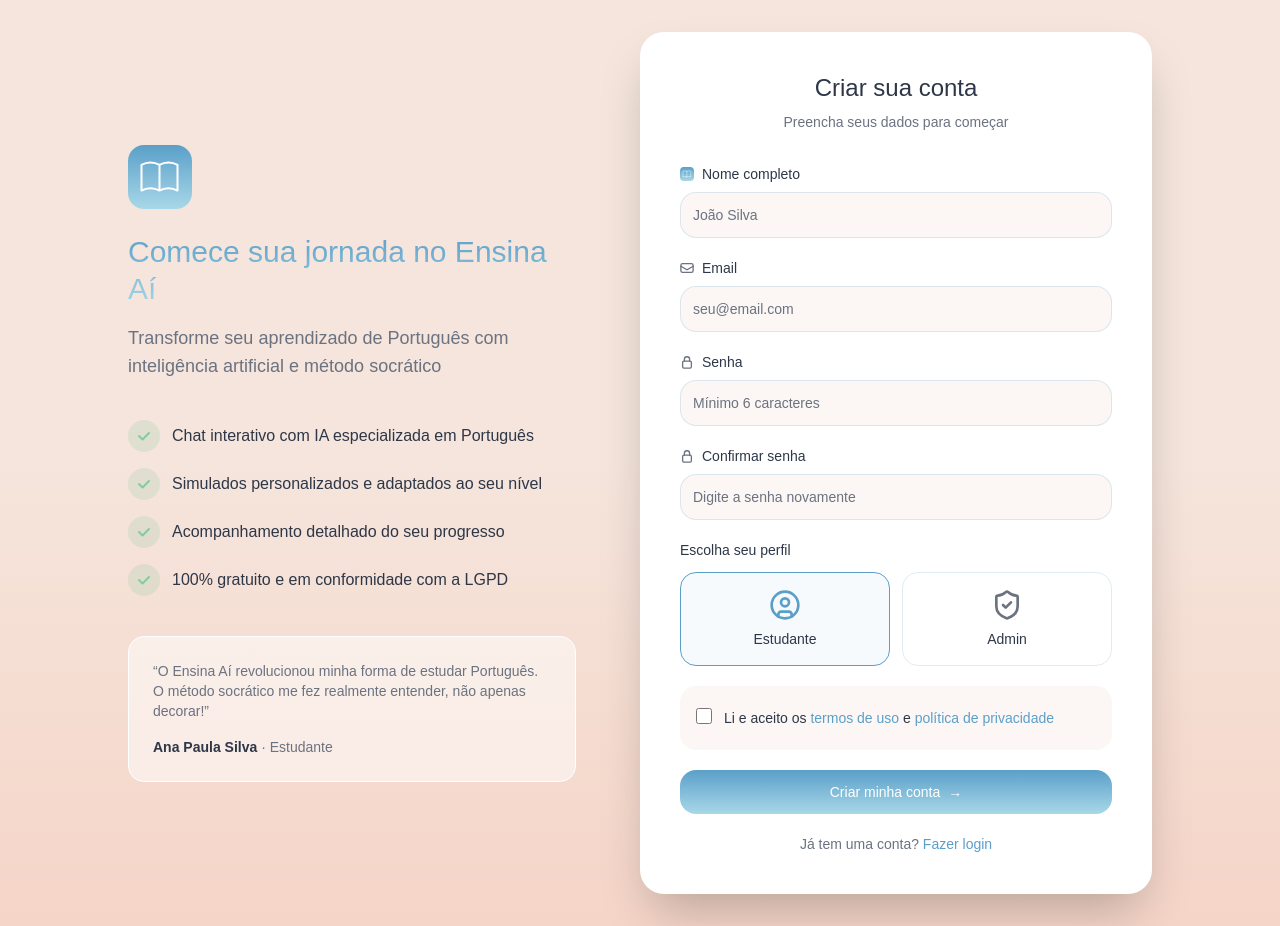
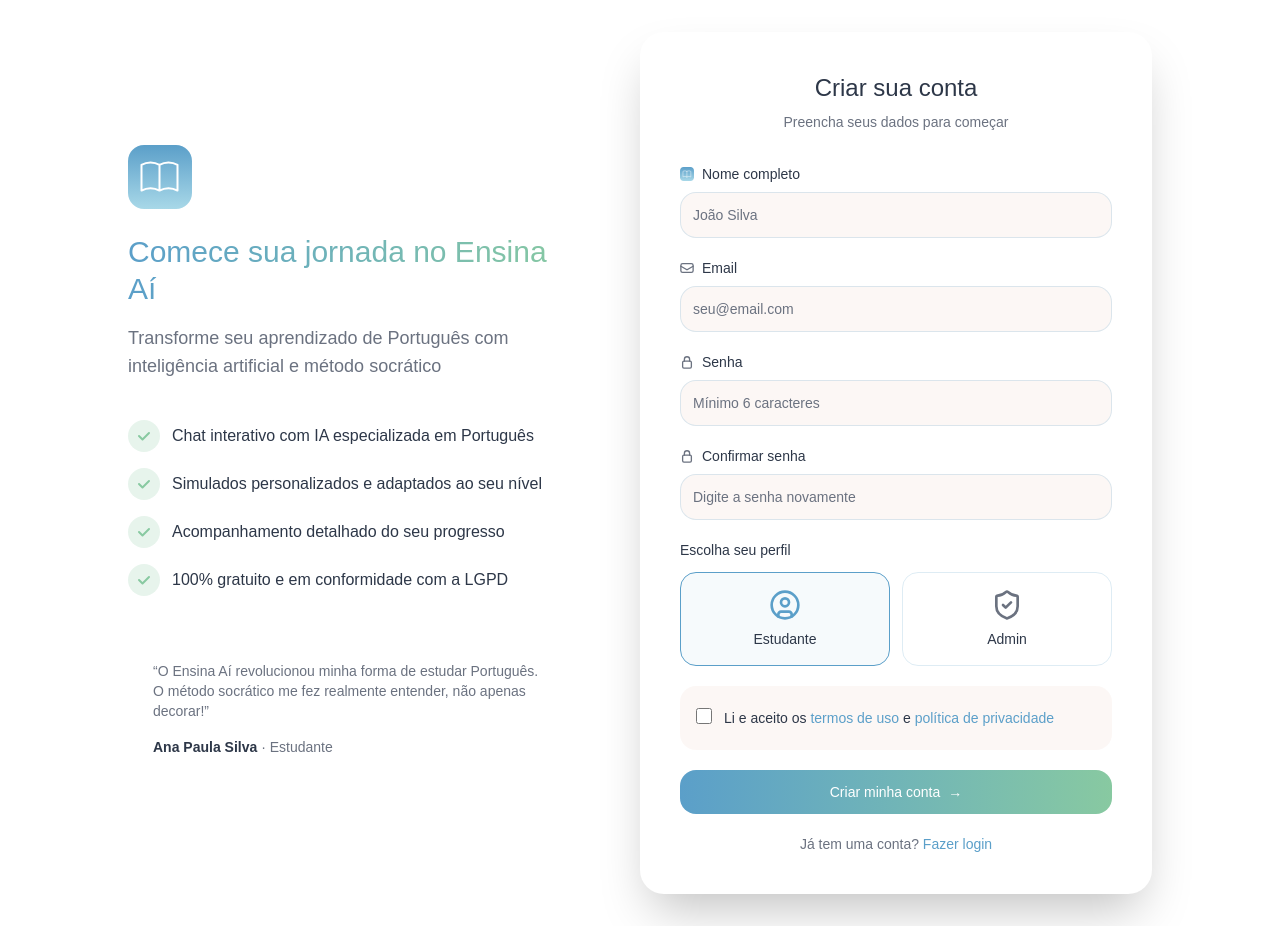
Before and after one commit to devantoneli/ensina.ai-front, a Next.js app: page /register in a window 1280 px wide. Built offline with nearby package versions, Linux system fonts and the light colour scheme; no server answers.

Commit message:
Atualizando página de cadastro

```diff
--- a/app/register/register.tsx
+++ b/app/register/register.tsx
@@ -6,7 +6,6 @@
 import { authService } from '@/services/authService';
 import Link from 'next/link';
 import Image from 'next/image';
-import './register.css';
 
 export default function RegisterPage() {
   const router = useRouter();
@@ -62,7 +61,7 @@
   };
 
   return (
-    <div className="register-container px-4 py-8">
+    <div className="min-h-screen flex items-center justify-center px-4 py-8">
       <div className="w-full max-w-5xl flex flex-col lg:flex-row gap-16 items-center">
 
         {/* Lado Esquerdo - Apresentação */}
@@ -78,7 +77,7 @@
             />
 
             {/* Título com gradiente */}
-            <h1 className="register-title-gradient text-3xl font-medium mt-6 leading-tight">
+            <h1 className="text-3xl font-medium mt-6 leading-tight bg-gradient-to-r from-[#5b9fc9] to-[#88c9a1] bg-clip-text text-transparent">
               Comece sua jornada no Ensina Aí
             </h1>
 
@@ -150,7 +149,7 @@
                   value={name}
                   onChange={(e) => setName(e.target.value)}
                   placeholder="João Silva"
-                  className="register-input w-full px-3 py-3 bg-[rgba(245,229,220,0.3)] border border-[rgba(91,159,201,0.2)] rounded-2xl text-sm text-[#2d3748] placeholder:text-[#6b7280] focus:outline-none focus:border-[#5b9fc9] focus:ring-1 focus:ring-[#5b9fc9]"
+                  className="w-full px-3 py-3 bg-[rgba(245,229,220,0.3)] border border-[rgba(91,159,201,0.2)] rounded-2xl text-sm text-[#2d3748] placeholder:text-[#6b7280] focus:outline-none focus:border-[#5b9fc9] focus:ring-1 focus:ring-[#5b9fc9]"
                   disabled={isLoading}
                 />
               </div>
@@ -170,7 +169,7 @@
                   value={email}
                   onChange={(e) => setEmail(e.target.value)}
                   placeholder="seu@email.com"
-                  className="register-input w-full px-3 py-3 bg-[rgba(245,229,220,0.3)] border border-[rgba(91,159,201,0.2)] rounded-2xl text-sm text-[#2d3748] placeholder:text-[#6b7280] focus:outline-none focus:border-[#5b9fc9] focus:ring-1 focus:ring-[#5b9fc9]"
+                  className="w-full px-3 py-3 bg-[rgba(245,229,220,0.3)] border border-[rgba(91,159,201,0.2)] rounded-2xl text-sm text-[#2d3748] placeholder:text-[#6b7280] focus:outline-none focus:border-[#5b9fc9] focus:ring-1 focus:ring-[#5b9fc9]"
                   disabled={isLoading}
                 />
               </div>
@@ -190,7 +189,7 @@
                   value={password}
                   onChange={(e) => setPassword(e.target.value)}
                   placeholder="Mínimo 6 caracteres"
-                  className="register-input w-full px-3 py-3 bg-[rgba(245,229,220,0.3)] border border-[rgba(91,159,201,0.2)] rounded-2xl text-sm text-[#2d3748] placeholder:text-[#6b7280] focus:outline-none focus:border-[#5b9fc9] focus:ring-1 focus:ring-[#5b9fc9]"
+                  className="w-full px-3 py-3 bg-[rgba(245,229,220,0.3)] border border-[rgba(91,159,201,0.2)] rounded-2xl text-sm text-[#2d3748] placeholder:text-[#6b7280] focus:outline-none focus:border-[#5b9fc9] focus:ring-1 focus:ring-[#5b9fc9]"
                   disabled={isLoading}
                 />
               </div>
@@ -210,7 +209,7 @@
                   value={confirmPassword}
                   onChange={(e) => setConfirmPassword(e.target.value)}
                   placeholder="Digite a senha novamente"
-                  className="register-input w-full px-3 py-3 bg-[rgba(245,229,220,0.3)] border border-[rgba(91,159,201,0.2)] rounded-2xl text-sm text-[#2d3748] placeholder:text-[#6b7280] focus:outline-none focus:border-[#5b9fc9] focus:ring-1 focus:ring-[#5b9fc9]"
+                  className="w-full px-3 py-3 bg-[rgba(245,229,220,0.3)] border border-[rgba(91,159,201,0.2)] rounded-2xl text-sm text-[#2d3748] placeholder:text-[#6b7280] focus:outline-none focus:border-[#5b9fc9] focus:ring-1 focus:ring-[#5b9fc9]"
                   disabled={isLoading}
                 />
               </div>
@@ -222,7 +221,7 @@
                   <button
                     type="button"
                     onClick={() => setRole('student')}
-                    className={`register-profile-btn flex flex-col items-center justify-center gap-2 py-4 rounded-2xl border text-sm font-medium text-[#2d3748] transition-all ${
+                    className={`flex flex-col items-center justify-center gap-2 py-4 rounded-2xl border text-sm font-medium text-[#2d3748] transition-all ${
                       role === 'student'
                         ? 'border-[#5b9fc9] bg-[rgba(91,159,201,0.05)]'
                         : 'border-[rgba(91,159,201,0.2)] bg-transparent'
@@ -234,7 +233,7 @@
                   <button
                     type="button"
                     onClick={() => setRole('admin')}
-                    className={`register-profile-btn flex flex-col items-center justify-center gap-2 py-4 rounded-2xl border text-sm font-medium text-[#2d3748] transition-all ${
+                    className={`flex flex-col items-center justify-center gap-2 py-4 rounded-2xl border text-sm font-medium text-[#2d3748] transition-all ${
                       role === 'admin'
                         ? 'border-[#5b9fc9] bg-[rgba(91,159,201,0.05)]'
                         : 'border-[rgba(91,159,201,0.2)] bg-transparent'
@@ -273,7 +272,7 @@
               <button
                 type="submit"
                 disabled={isLoading}
-                className="register-button register-gradient-button w-full py-3 rounded-2xl text-white text-sm font-medium flex items-center justify-center gap-2"
+                className="w-full py-3 rounded-2xl text-white text-sm font-medium flex items-center justify-center gap-2 bg-gradient-to-r from-[#5b9fc9] to-[#88c9a1] hover:opacity-90 transition-opacity disabled:opacity-60 disabled:cursor-not-allowed"
               >
                 {isLoading ? 'Criando conta...' : (
                   <>
```
